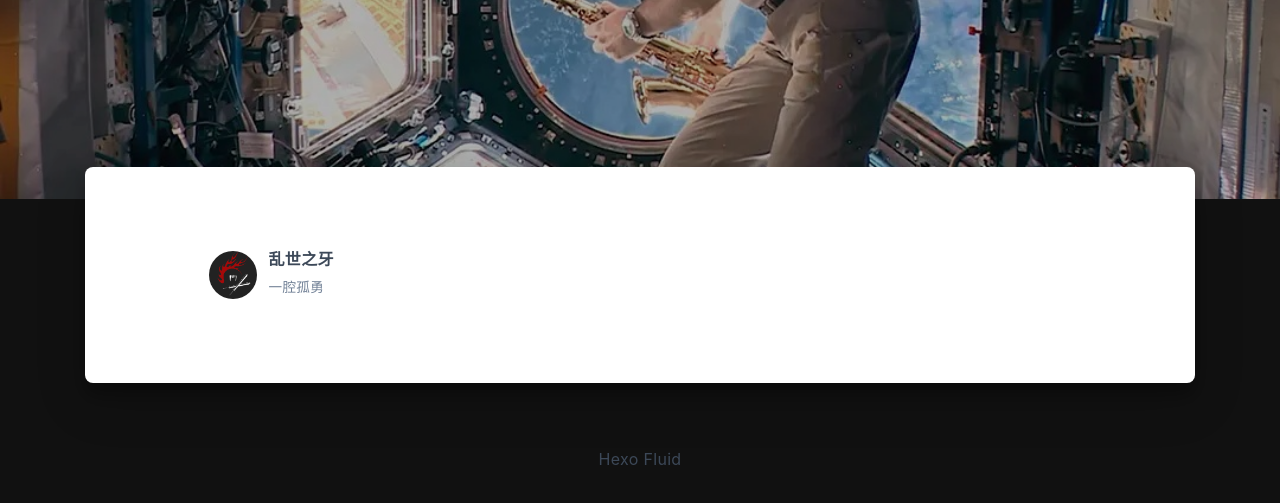
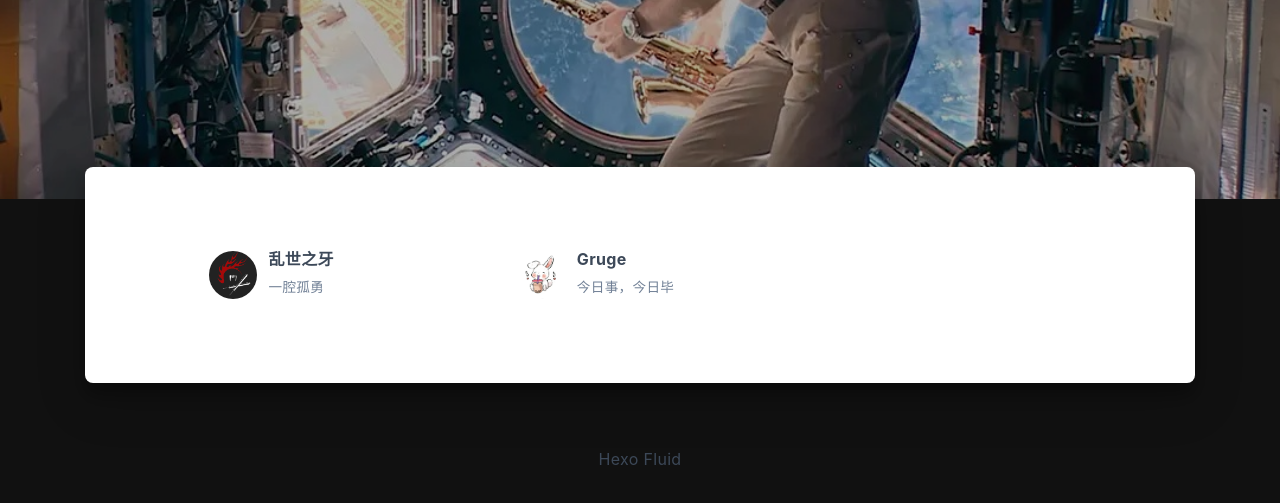
Before and after one commit to Living0908/Living0908.github.io, a plain HTML site: page links/index.html in a window 1280 px wide. Shown: the part 281-784 px from the top of the page. Drawn offline with nearby package versions, Linux system fonts and the light colour scheme; some icons are missing; a small style sheet from the web is missing.

Commit message:
Site updated: 2022-04-19 16:44:19

```diff
--- a/links/index.html
+++ b/links/index.html
@@ -212,6 +212,24 @@
       </a>
     </div>
 
+
+    <div class="card col-lg-4 col-md-6 col-sm-12">
+      <a href="https://g2uge.gitee.io/" class="card-body hover-with-bg" target="_blank" rel="noopener">
+        <div class="card-content">
+
+            <div class="link-avatar my-auto">
+              <img src="/img/fangru.jpg" srcset="/img/loading.gif" lazyload alt="Gruge"
+                   onerror="this.onerror=null; this.src=this.srcset='/img/avatar.png'"/>
+            </div>
+
+          <div class="link-text">
+            <div class="link-title">Gruge</div>
+            <div class="link-intro">今日事，今日毕</div>
+          </div>
+        </div>
+      </a>
+    </div>
+
 </div>
 
 
```
Also changed, not shown: about/index.html (+1 -1 lines), img/fangru.jpg (added).
